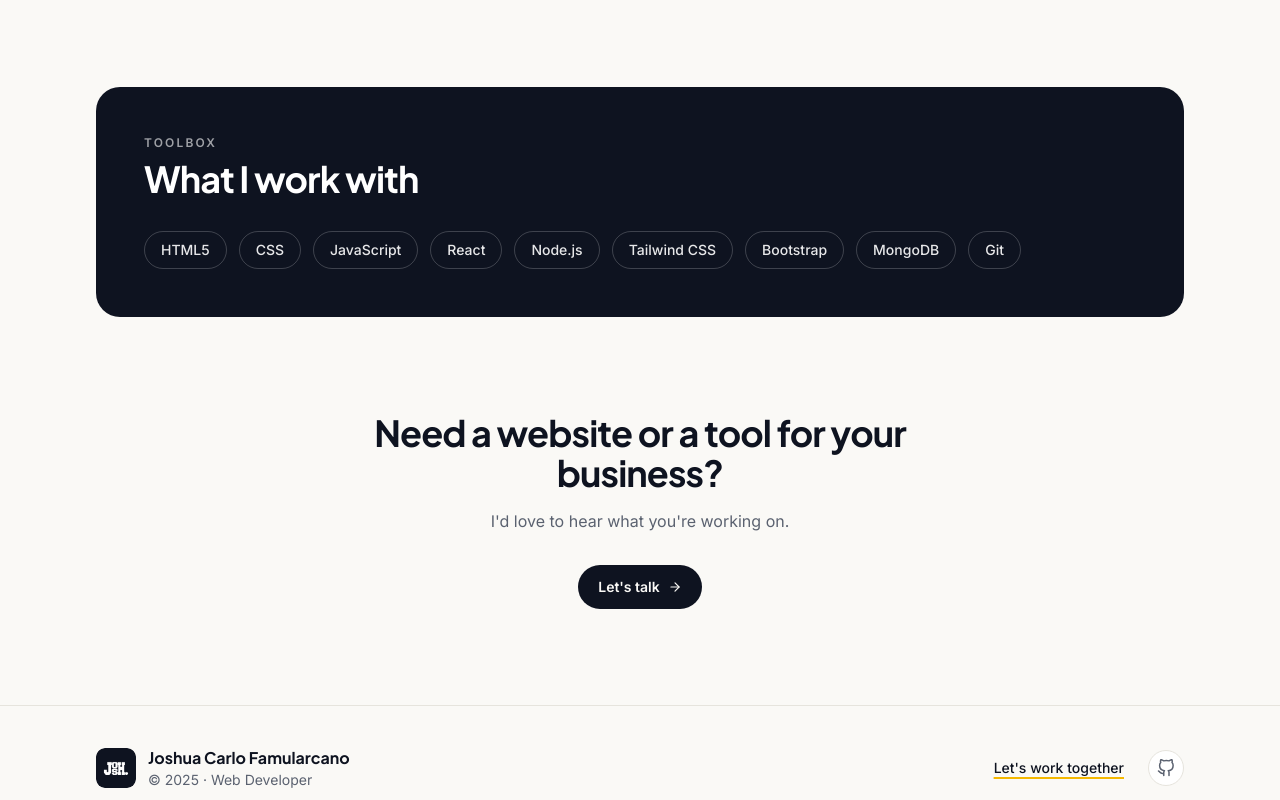
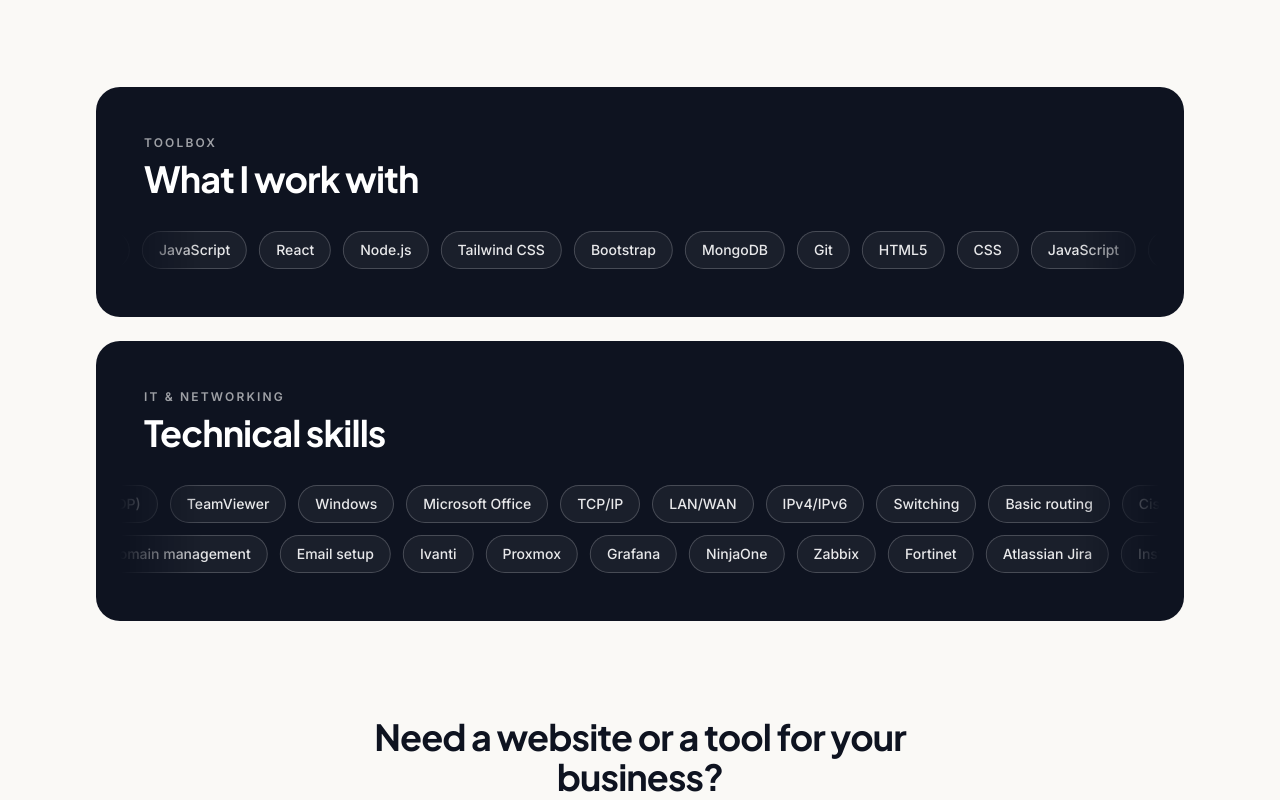
Before and after one commit to JCqtqt/html-portfolio, a React (Vite) app: page / in a window 1280 px wide. Shown: the part 1380-2180 px from the top of the page. Built offline with nearby package versions, Linux system fonts and the light colour scheme.

Commit message:
Update contact me

```diff
--- a/src/Header.jsx
+++ b/src/Header.jsx
@@ -26,7 +26,6 @@
       <div className="container-x flex h-16 items-center justify-between">
         <Link to="/" className="flex items-center gap-3" aria-label="Home">
           <img src={Logo} alt="Josh." className="h-10 w-10 rounded-[9px] dark:ring-1 dark:ring-line" />
-          <span className="hidden font-display text-sm font-bold sm:inline">Josh Famularcano</span>
         </Link>
 
         <div className="flex items-center gap-2">
--- /dev/null
+++ b/src/components/ContactForm.jsx
@@ -0,0 +1,91 @@
+import { useState } from "react";
+import { FiSend, FiCheckCircle } from "react-icons/fi";
+import { profile } from "../data/profile";
+
+// Sends messages to your inbox through FormSubmit (free, no account needed).
+// The very first message triggers an activation email from FormSubmit —
+// click the link in it once, and every message after that arrives normally.
+const ENDPOINT = `https://formsubmit.co/ajax/${profile.email}`;
+
+const field =
+  "w-full rounded-xl border border-line bg-paper px-4 py-3 text-ink placeholder:text-muted/70 outline-none transition focus:border-ink/40 focus:ring-4 focus:ring-accent/25";
+
+export default function ContactForm() {
+  const [status, setStatus] = useState("idle"); // idle | sending | sent | error
+  const [form, setForm] = useState({ name: "", email: "", message: "" });
+
+  const update = (e) => setForm({ ...form, [e.target.name]: e.target.value });
+
+  const submit = async (e) => {
+    e.preventDefault();
+    if (e.target._honey.value) return; // spam bot filled the hidden field
+    setStatus("sending");
+    try {
+      const res = await fetch(ENDPOINT, {
+        method: "POST",
+        headers: { "Content-Type": "application/json", Accept: "application/json" },
+        body: JSON.stringify({
+          ...form,
+          _subject: `Portfolio message from ${form.name}`,
+          _replyto: form.email,
+          _template: "table",
+        }),
+      });
+      const data = await res.json().catch(() => ({}));
+      if (!res.ok || data.success === "false" || data.success === false) throw new Error();
+      setStatus("sent");
+      setForm({ name: "", email: "", message: "" });
+    } catch {
+      setStatus("error");
+    }
+  };
+
+  if (status === "sent") {
+    return (
+      <div className="flex flex-col items-center self-start rounded-3xl border border-line bg-card p-10 text-center">
+        <FiCheckCircle size={36} className="text-emerald-500" />
+        <h2 className="mt-4 text-2xl font-bold">Message sent!</h2>
+        <p className="mt-2 text-muted">Thanks for reaching out. I&apos;ll get back to you soon.</p>
+        <button onClick={() => setStatus("idle")} className="btn-ghost mt-6">
+          Send another
+        </button>
+      </div>
+    );
+  }
+
+  return (
+    <form onSubmit={submit} className="flex flex-col gap-5 self-start rounded-3xl border border-line bg-card p-6 sm:p-8">
+      <h2 className="text-2xl font-bold">Send me a message</h2>
+
+      <div className="grid gap-5 sm:grid-cols-2">
+        <label className="flex flex-col gap-2 text-sm font-medium">
+          Name
+          <input name="name" required value={form.name} onChange={update} placeholder="Juan Dela Cruz" className={field} autoComplete="name" />
+        </label>
+        <label className="flex flex-col gap-2 text-sm font-medium">
+          Email
+          <input name="email" type="email" required value={form.email} onChange={update} placeholder="you@email.com" className={field} autoComplete="email" />
+        </label>
+      </div>
+
+      <label className="flex flex-col gap-2 text-sm font-medium">
+        Message
+        <textarea name="message" required rows={6} value={form.message} onChange={update} placeholder="Tell me about your project or opening…" className={`${field} resize-y`} />
+      </label>
+
+      {/* Hidden from people; bots that fill it get ignored. */}
+      <input type="text" name="_honey" tabIndex={-1} autoComplete="off" className="hidden" />
+
+      {status === "error" && (
+        <p className="rounded-xl bg-red-500/10 px-4 py-3 text-sm text-red-600 dark:text-red-400">
+          Sorry, the message couldn&apos;t be sent. Please email me directly at{" "}
+          <a href={`mailto:${profile.email}`} className="font-semibold underline">{profile.email}</a>.
+        </p>
+      )}
+
+      <button type="submit" disabled={status === "sending"} className="btn-dark justify-center self-start disabled:opacity-60">
+        {status === "sending" ? "Sending…" : (<>Send message <FiSend /></>)}
+      </button>
+    </form>
+  );
+}
--- /dev/null
+++ b/src/components/Marquee.jsx
@@ -0,0 +1,27 @@
+// An endless, auto-scrolling row of pills. Pauses on hover; shows a plain
+// wrapped list for visitors who turn off animations in their device settings.
+export default function Marquee({ items, reverse = false, speed = 4 }) {
+  // Repeat short lists so one copy is always wider than the screen (no gaps).
+  let row = items;
+  while (row.length < 14) row = row.concat(items);
+  const duration = `${Math.max(row.length * speed, 20)}s`;
+  const pill = "shrink-0 whitespace-nowrap rounded-full border border-white/20 bg-white/5 px-4 py-2 text-sm font-medium text-white/90";
+
+  return (
+    <div className="marquee-mask group overflow-hidden">
+      <ul
+        className={`marquee-track flex w-max gap-3 ${reverse ? "marquee-reverse" : ""}`}
+        style={{ animationDuration: duration }}
+      >
+        {row.map((s, i) => (
+          <li key={i} className={i < items.length ? pill : `${pill} marquee-dup`} aria-hidden={i >= items.length || undefined}>
+            {s}
+          </li>
+        ))}
+        {row.map((s, i) => (
+          <li key={`dup-${i}`} className={`${pill} marquee-dup`} aria-hidden="true">{s}</li>
+        ))}
+      </ul>
+    </div>
+  );
+}
--- a/src/data/profile.js
+++ b/src/data/profile.js
@@ -3,13 +3,13 @@
 export const profile = {
   name: "Joshua Carlo Famularcano",
   short: "Josh",
-  role: "Web Developer",
-  email: "", // e.g. "you@email.com" — shows an "Email me" button on Contact
+  role: "IT Support & Web Developer",
+  email: "famularcano.joshuacarlo@gmail.com",
   links: {
     github: "https://github.com/JCqtqt",
-    linkedin: "",
-    facebook: "",
-    instagram: "",
+    linkedin: "https://www.linkedin.com/in/joshua-carlo-famularcano-18a06423b",
+    facebook: "https://www.facebook.com/jcfamularcano24",
+    instagram: "https://www.instagram.com/jhayceethegreat/",
   },
 };
 
--- a/src/index.css
+++ b/src/index.css
@@ -45,3 +45,21 @@
 }
 .rise { animation: rise .6s cubic-bezier(.2,.7,.2,1) both; }
 @media (prefers-reduced-motion: reduce) { .rise { animation: none; } html { scroll-behavior: auto; } }
+
+/* Auto-scrolling skill rows */
+@keyframes marquee {
+  from { transform: translateX(0); }
+  to { transform: translateX(calc(-50% - 0.375rem)); }
+}
+.marquee-track { animation: marquee 40s linear infinite; }
+.marquee-reverse { animation-direction: reverse; }
+.group:hover .marquee-track { animation-play-state: paused; }
+.marquee-mask {
+  -webkit-mask-image: linear-gradient(to right, transparent, #000 8%, #000 92%, transparent);
+  mask-image: linear-gradient(to right, transparent, #000 8%, #000 92%, transparent);
+}
+@media (prefers-reduced-motion: reduce) {
+  .marquee-track { animation: none; flex-wrap: wrap; width: auto; }
+  .marquee-dup { display: none; }
+  .marquee-mask { -webkit-mask-image: none; mask-image: none; }
+}
--- a/src/pages/Contact.jsx
+++ b/src/pages/Contact.jsx
@@ -1,29 +1,25 @@
-import { FiMail } from "react-icons/fi";
 import { profile } from "../data/profile";
 import Socials from "../components/Socials";
+import ContactForm from "../components/ContactForm";
 
 export default function Contact() {
   return (
-    <section className="container-x pt-14 md:pt-20">
-      <div className="mx-auto max-w-2xl text-center">
+    <section className="container-x grid gap-12 pt-14 md:pt-20 lg:grid-cols-[1fr_1.3fr]">
+      <div className="rise">
         <p className="eyebrow">Contact</p>
         <h1 className="mt-3 text-4xl font-extrabold leading-tight sm:text-5xl">
           Let&apos;s build something useful.
         </h1>
         <p className="mt-5 text-lg text-muted">
-          Have a project, a job opening or just a question? Reach out. I&apos;ll get back to you as
-          soon as I can.
+          Have a project, a job opening or just a question? Send me a message here, or reach me on
+          any of these.
         </p>
-        {profile.email && (
-          <a href={`mailto:${profile.email}`} className="btn-dark mt-8">
-            <FiMail /> Email me
-          </a>
-        )}
+        <div className="mt-8 max-w-md">
+          <Socials size={20} withLabels />
+        </div>
       </div>
 
-      <div className="mx-auto mt-12 max-w-md">
-        <Socials size={20} withLabels />
-      </div>
+      {profile.email && <ContactForm />}
     </section>
   );
 }
--- a/src/pages/Home.jsx
+++ b/src/pages/Home.jsx
@@ -4,6 +4,10 @@
 import { profile, stack } from "../data/profile";
 import { projects } from "../data/projects";
 import ProjectCard from "../components/ProjectCard";
+import Marquee from "../components/Marquee";
+import { skills } from "../data/resume";
+
+const itSkills = [...new Set(skills.flatMap((g) => g.items))];
 
 export default function Home() {
   return (
@@ -63,16 +67,27 @@
 
       {/* Stack */}
       <section className="container-x mt-24">
-        <div className="rounded-3xl bg-band px-6 py-12 text-white sm:px-12">
-          <p className="text-xs font-semibold uppercase tracking-[0.18em] text-white/60">Toolbox</p>
-          <h2 className="mt-2 text-3xl font-bold sm:text-4xl">What I work with</h2>
-          <ul className="mt-8 flex flex-wrap gap-3">
-            {stack.map((s) => (
-              <li key={s} className="rounded-full border border-white/20 px-4 py-2 text-sm font-medium text-white/90">
-                {s}
-              </li>
-            ))}
-          </ul>
+        <div className="grid grid-cols-1 gap-6">
+          <div className="rise min-w-0 overflow-hidden rounded-3xl bg-band py-12 text-white">
+            <div className="px-6 sm:px-12">
+              <p className="text-xs font-semibold uppercase tracking-[0.18em] text-white/60">Toolbox</p>
+              <h2 className="mt-2 text-3xl font-bold sm:text-4xl">What I work with</h2>
+            </div>
+            <div className="mt-8 px-2 sm:px-6">
+              <Marquee items={stack} />
+            </div>
+          </div>
+
+          <div className="rise min-w-0 overflow-hidden rounded-3xl bg-band py-12 text-white [animation-delay:120ms]">
+            <div className="px-6 sm:px-12">
+              <p className="text-xs font-semibold uppercase tracking-[0.18em] text-white/60">IT &amp; networking</p>
+              <h2 className="mt-2 text-3xl font-bold sm:text-4xl">Technical skills</h2>
+            </div>
+            <div className="mt-8 flex flex-col gap-3 px-2 sm:px-6">
+              <Marquee items={itSkills.slice(0, Math.ceil(itSkills.length / 2))} reverse />
+              <Marquee items={itSkills.slice(Math.ceil(itSkills.length / 2))} />
+            </div>
+          </div>
         </div>
       </section>
 
```
